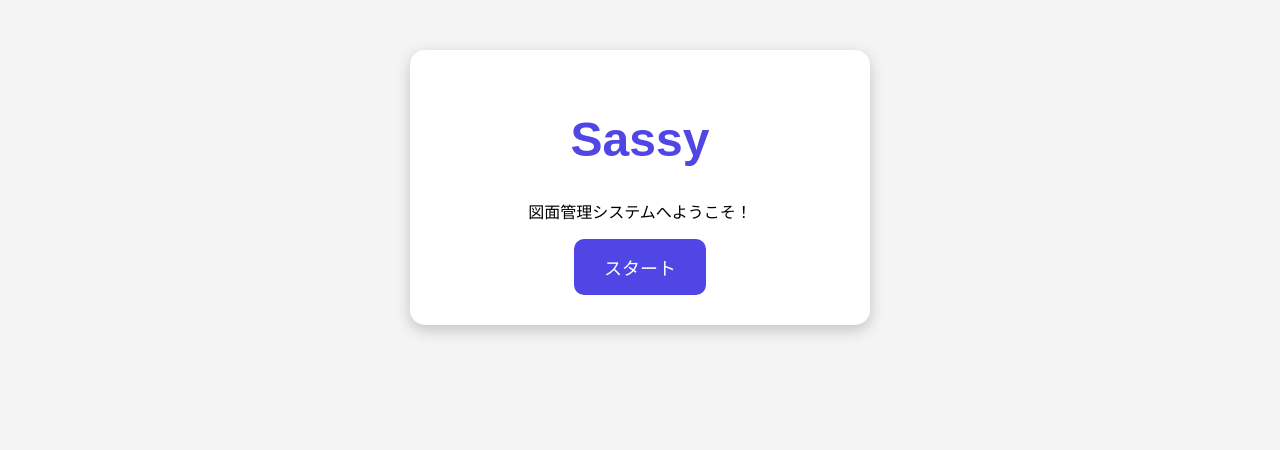
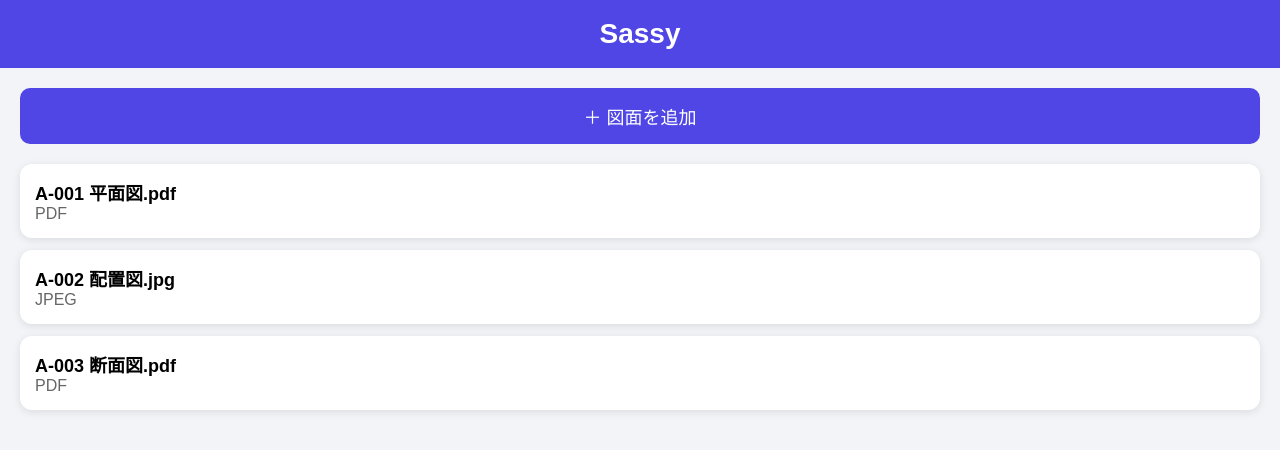
Before and after one commit to kyoitsk334-hue/sassy, a plain HTML site: page index.html in a window 1280 px wide. Drawn offline with Linux system fonts and the light colour scheme.

Commit message:
Refactor index.html layout and styles
Updated the layout and styles of the index.html file, including a new header and card design.

```diff
--- a/index.html
+++ b/index.html
@@ -4,57 +4,82 @@
 <meta charset="UTF-8">
 <meta name="viewport" content="width=device-width, initial-scale=1.0">
 <title>Sassy</title>
+
 <style>
 body{
-      font-family: Arial, sans-serif;
-      background:#f4f4f4;
-      text-align:center;
     margin:0;
-      padding:50px;
+    font-family:Arial,sans-serif;
+    background:#f2f4f8;
 }
 
-    h1{
-      color:#4f46e5;
-      font-size:48px;
+header{
+    background:#4f46e5;
+    color:white;
+    padding:18px;
+    text-align:center;
+    font-size:28px;
+    font-weight:bold;
+}
+
+main{
+    padding:20px;
+}
+
+button{
+    width:100%;
+    padding:15px;
+    border:none;
+    border-radius:10px;
+    background:#4f46e5;
+    color:white;
+    font-size:18px;
+    margin-bottom:20px;
 }
 
 .card{
     background:white;
-      max-width:400px;
-      margin:auto;
-      padding:30px;
-      border-radius:15px;
-      box-shadow:0 5px 15px rgba(0,0,0,0.2);
+    padding:15px;
+    border-radius:12px;
+    margin-bottom:12px;
+    box-shadow:0 2px 8px rgba(0,0,0,0.1);
 }
 
-    button{
-      background:#4f46e5;
-      color:white;
-      border:none;
-      padding:15px 30px;
-      border-radius:10px;
+.name{
     font-size:18px;
-      cursor:pointer;
+    font-weight:bold;
 }
 
-    button:hover{
-      background:#3730a3;
+.type{
+    color:#666;
 }
 </style>
+
 </head>
 
 <body>
 
+<header>Sassy</header>
+
+<main>
+
+<button>＋ 図面を追加</button>
+
 <div class="card">
-<h1>Sassy</h1>
+<div class="name">A-001 平面図.pdf</div>
+<div class="type">PDF</div>
+</div>
 
-<p>図面管理システムへようこそ！</p>
+<div class="card">
+<div class="name">A-002 配置図.jpg</div>
+<div class="type">JPEG</div>
+</div>
 
-<button onclick="alert('Sassyへようこそ！')">
-スタート
-</button>
+<div class="card">
+<div class="name">A-003 断面図.pdf</div>
+<div class="type">PDF</div>
+</div>
 
-</div>
+</main>
 
 </body>
 </html>
```
Lines whose indentation alone changed are shown as unchanged.
